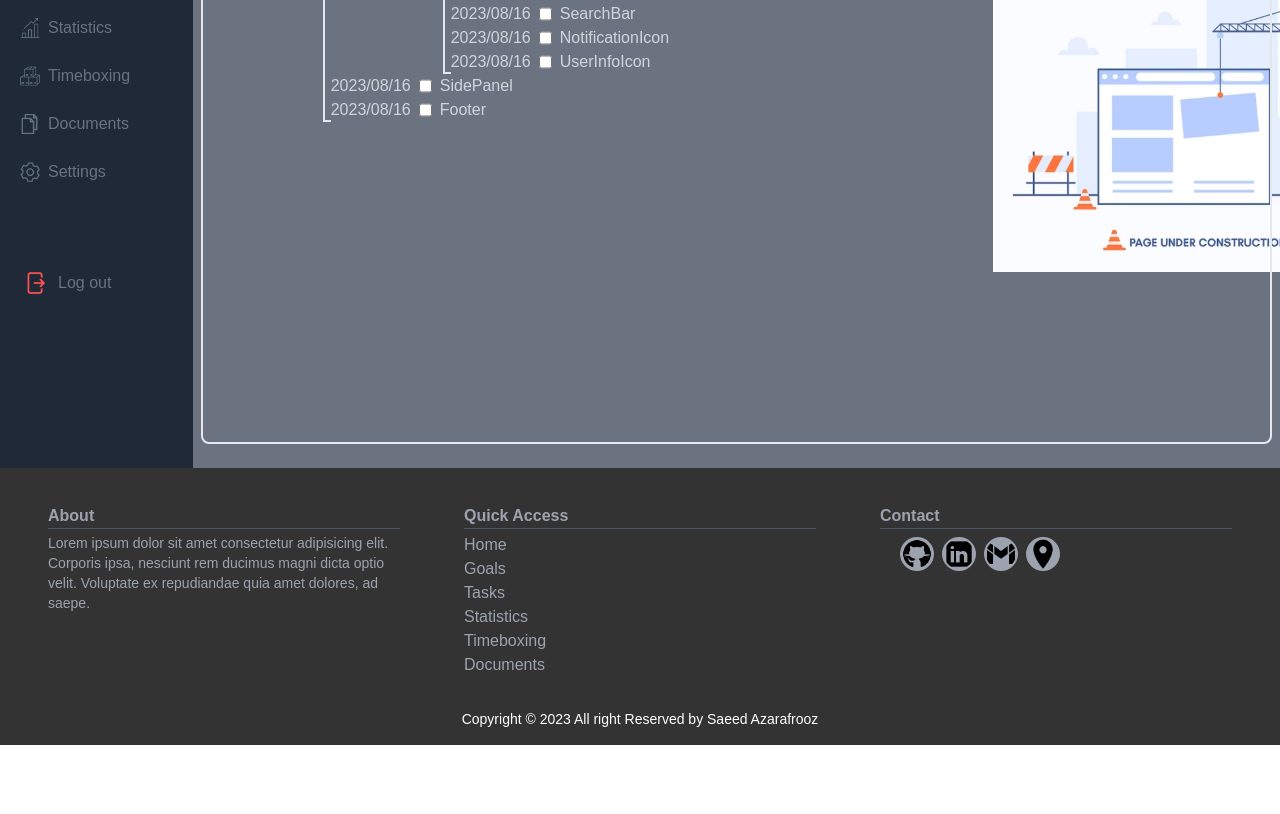
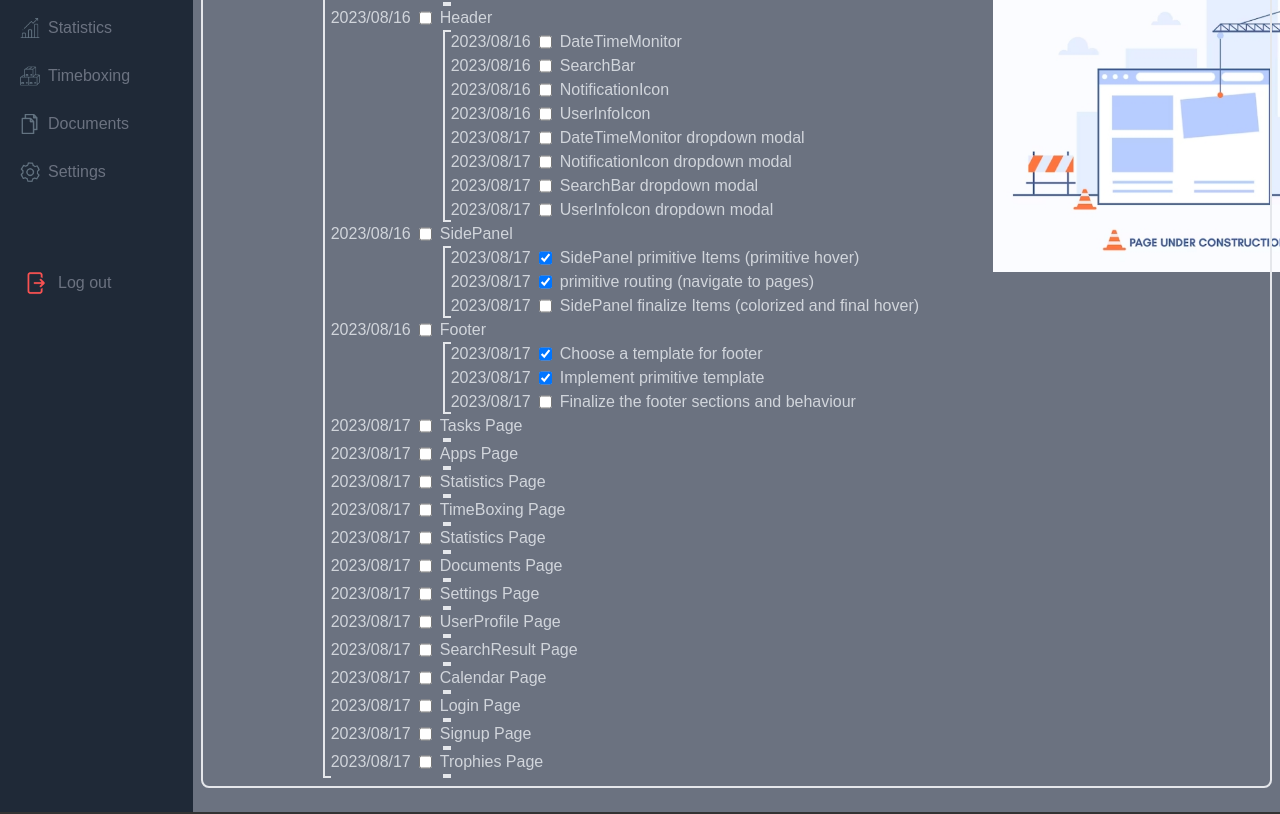
Before and after one commit to SaeedAzarafrooz/iDashboard, a Next.js app: page /documents in a window 1280 px wide. Shown: the part 380-1194 px from the top of the page. Before the commit the page ends 1125 px from the top, so only its background shows below. Built offline with nearby package versions, Linux system fonts and the light colour scheme.

Commit message:
fix: add some require components and pages to documents page list

```diff
--- a/app/(DashPages)/documents/page.js
+++ b/app/(DashPages)/documents/page.js
@@ -5,7 +5,7 @@ export default function Documents() {
       id: 1,
       date: " 2023/08/15",
       done: true,
-      task: "Create project by Nextjs 13",
+      task: "Create project by Nextjs 13 (done:2023/08/15)",
       hasSub: false,
       subs: [],
     },
@@ -13,7 +13,7 @@ export default function Documents() {
       id: 2,
       date: " 2023/08/15",
       done: true,
-      task: "Connect it to git",
+      task: "Connect it to git (done:2023/08/15)",
       hasSub: false,
       subs: [],
     },
@@ -21,15 +21,15 @@ export default function Documents() {
       id: 3,
       date: " 2023/08/15",
       done: true,
-      task: "Design overal view (Home,Header,Footer,SidePanel)",
+      task: "Design overal view (Home,Header,Footer,SidePanel) (done:2023/08/15)",
       hasSub: false,
       subs: [],
     },
     {
       id: 4,
       date: " 2023/08/16",
-      done: false,
-      task: "Determine require components",
+      done: true,
+      task: "Determine generic require components (done:2023/08/17)",
       hasSub: false,
       subs: [],
     },
@@ -66,6 +66,14 @@ export default function Documents() {
       subs: [],
     },
     {
+      id: 8,
+      date: " 2023/08/17",
+      done: false,
+      task: "Implement responsive in all pages",
+      hasSub: false,
+      subs: [],
+    },
+    {
       id: 9,
       date: " 2023/08/16",
       done: false,
@@ -74,13 +82,21 @@ export default function Documents() {
       subs: [
         {
           id: 91,
+          date: " 2023/08/17",
+          done: false,
+          task: "Goals Page",
+          hasSub: true,
+          subs: [],
+        },
+        {
+          id: 92,
           date: " 2023/08/16",
           done: false,
           task: "Header",
           hasSub: true,
           subs: [
             {
-              id: 911,
+              id: 921,
               date: " 2023/08/16",
               done: false,
               task: "DateTimeMonitor",
@@ -88,7 +104,7 @@ export default function Documents() {
               subs: [],
             },
             {
-              id: 912,
+              id: 922,
               date: " 2023/08/16",
               done: false,
               task: "SearchBar",
@@ -96,7 +112,7 @@ export default function Documents() {
               subs: [],
             },
             {
-              id: 913,
+              id: 923,
               date: " 2023/08/16",
               done: false,
               task: "NotificationIcon",
@@ -104,29 +120,215 @@ export default function Documents() {
               subs: [],
             },
             {
-              id: 914,
+              id: 924,
               date: " 2023/08/16",
               done: false,
               task: "UserInfoIcon",
               hasSub: false,
               subs: [],
             },
+            {
+              id: 925,
+              date: " 2023/08/17",
+              done: false,
+              task: "DateTimeMonitor dropdown modal",
+              hasSub: false,
+              subs: [],
+            },
+            {
+              id: 926,
+              date: " 2023/08/17",
+              done: false,
+              task: "NotificationIcon dropdown modal",
+              hasSub: false,
+              subs: [],
+            },
+            {
+              id: 927,
+              date: " 2023/08/17",
+              done: false,
+              task: "SearchBar dropdown modal",
+              hasSub: false,
+              subs: [],
+            },
+            {
+              id: 928,
+              date: " 2023/08/17",
+              done: false,
+              task: "UserInfoIcon dropdown modal",
+              hasSub: false,
+              subs: [],
+            },
           ],
-        },
-        {
-          id: 92,
-          date: " 2023/08/16",
-          done: false,
-          task: "SidePanel",
-          hasSub: false,
-          subs: [],
         },
         {
           id: 93,
           date: " 2023/08/16",
           done: false,
+          task: "SidePanel",
+          hasSub: true,
+          subs: [
+            {
+              id: 921,
+              date: " 2023/08/17",
+              done: true,
+              task: "SidePanel primitive Items (primitive hover)",
+              hasSub: false,
+              subs: [],
+            },
+            {
+              id: 922,
+              date: " 2023/08/17",
+              done: true,
+              task: "primitive routing (navigate to pages)",
+              hasSub: false,
+              subs: [],
+            },
+            {
+              id: 923,
+              date: " 2023/08/17",
+              done: false,
+              task: "SidePanel finalize Items (colorized and final hover)",
+              hasSub: false,
+              subs: [],
+            },
+          ],
+        },
+        {
+          id: 94,
+          date: " 2023/08/16",
+          done: false,
           task: "Footer",
-          hasSub: false,
+          hasSub: true,
+          subs: [
+            {
+              id: 931,
+              date: " 2023/08/17",
+              done: true,
+              task: "Choose a template for footer",
+              hasSub: false,
+              subs: [],
+            },
+            {
+              id: 932,
+              date: " 2023/08/17",
+              done: true,
+              task: "Implement primitive template",
+              hasSub: false,
+              subs: [],
+            },
+            {
+              id: 933,
+              date: " 2023/08/17",
+              done: false,
+              task: "Finalize the footer sections and behaviour",
+              hasSub: false,
+              subs: [],
+            },
+          ],
+        },
+        {
+          id: 95,
+          date: " 2023/08/17",
+          done: false,
+          task: "Tasks Page",
+          hasSub: true,
+          subs: [],
+        },
+        {
+          id: 96,
+          date: " 2023/08/17",
+          done: false,
+          task: "Apps Page",
+          hasSub: true,
+          subs: [],
+        },
+        {
+          id: 97,
+          date: " 2023/08/17",
+          done: false,
+          task: "Statistics Page",
+          hasSub: true,
+          subs: [],
+        },
+        {
+          id: 98,
+          date: " 2023/08/17",
+          done: false,
+          task: "TimeBoxing Page",
+          hasSub: true,
+          subs: [],
+        },
+        {
+          id: 99,
+          date: " 2023/08/17",
+          done: false,
+          task: "Statistics Page",
+          hasSub: true,
+          subs: [],
+        },
+        {
+          id: 910,
+          date: " 2023/08/17",
+          done: false,
+          task: "Documents Page",
+          hasSub: true,
+          subs: [],
+        },
+        {
+          id: 911,
+          date: " 2023/08/17",
+          done: false,
+          task: "Settings Page",
+          hasSub: true,
+          subs: [],
+        },
+        {
+          id: 912,
+          date: " 2023/08/17",
+          done: false,
+          task: "UserProfile Page",
+          hasSub: true,
+          subs: [],
+        },
+        {
+          id: 913,
+          date: " 2023/08/17",
+          done: false,
+          task: "SearchResult Page",
+          hasSub: true,
+          subs: [],
+        },
+        {
+          id: 914,
+          date: " 2023/08/17",
+          done: false,
+          task: "Calendar Page",
+          hasSub: true,
+          subs: [],
+        },
+        {
+          id: 915,
+          date: " 2023/08/17",
+          done: false,
+          task: "Login Page",
+          hasSub: true,
+          subs: [],
+        },
+        {
+          id: 916,
+          date: " 2023/08/17",
+          done: false,
+          task: "Signup Page",
+          hasSub: true,
+          subs: [],
+        },
+        {
+          id: 917,
+          date: " 2023/08/17",
+          done: false,
+          task: "Trophies Page",
+          hasSub: true,
           subs: [],
         },
       ],
@@ -135,7 +337,7 @@ export default function Documents() {
 
   return (
     <main
-      className="w-full h-screen flex flex-col justify-between items-center text-3xl text-gray-300 bg-gray-500 p-2"
+      className="w-full h-fit flex flex-col justify-between items-center text-3xl text-gray-300 bg-gray-500 p-2"
       style={{
         backgroundRepeat: "no-repeat",
         backgroundPositionX: 800,
```
